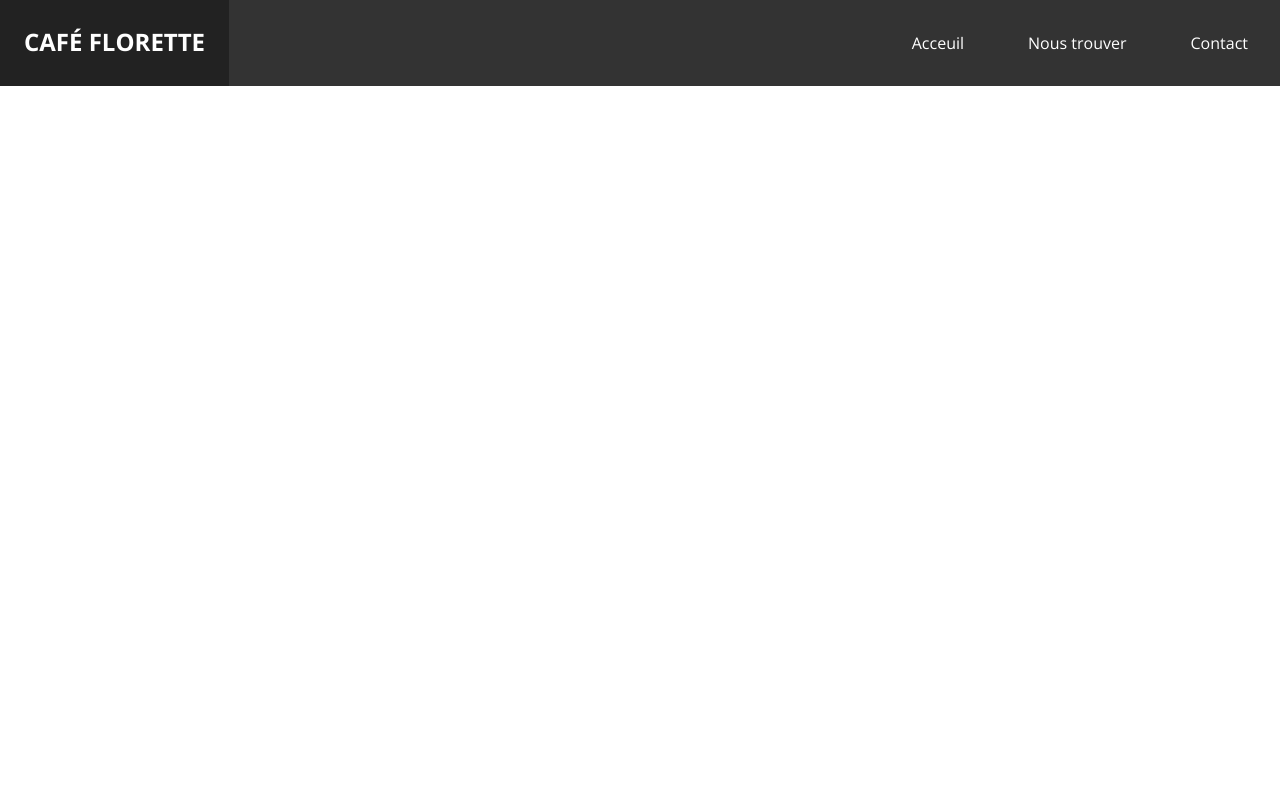
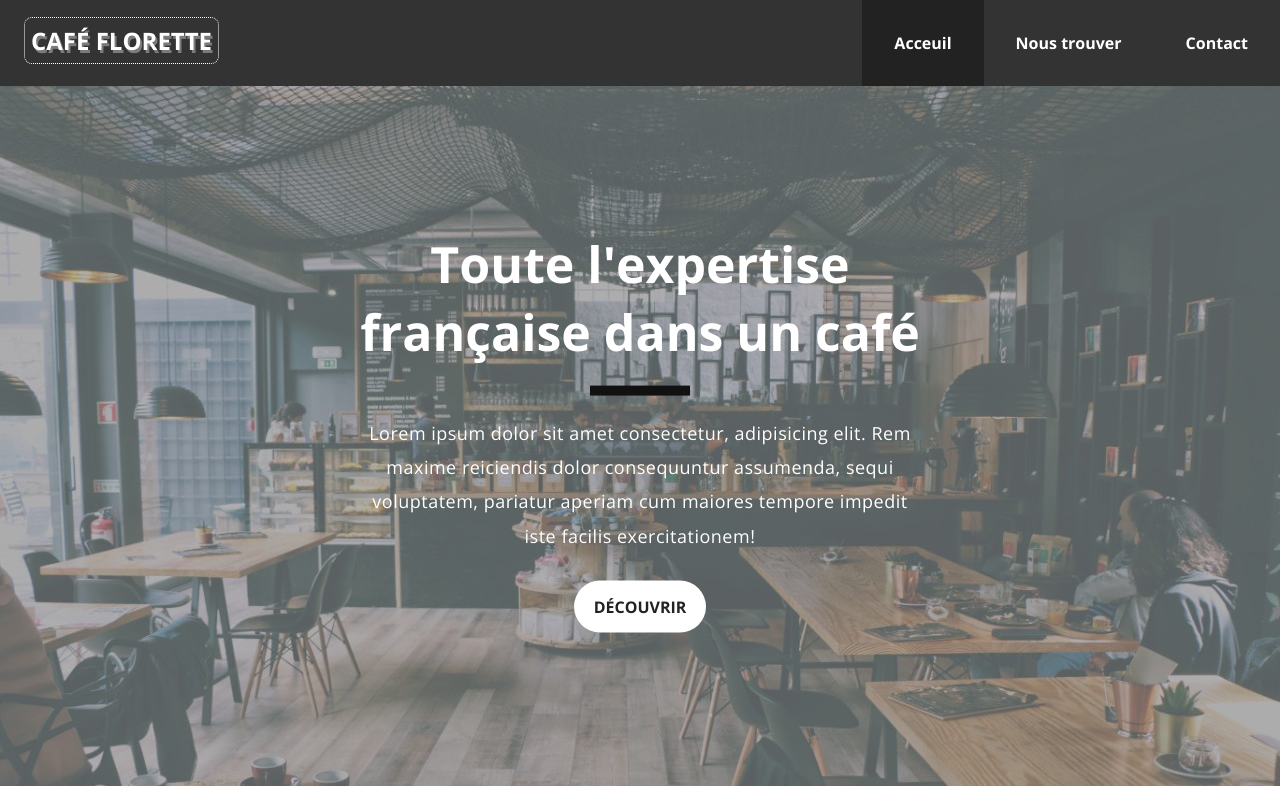
Before and after one commit to letotor/cafe-florette, a plain HTML site: page index.html in a window 1280 px wide. Drawn offline with nearby package versions, Linux system fonts and the light colour scheme.

Commit message:
ajout hero ch35

```diff
--- a/assets/css/style.css
+++ b/assets/css/style.css
@@ -9,20 +9,32 @@ Reset CSS
     box-sizing: border-box;
 
 }
+/**
+* general
+**/
 html,body{
      font-family: 'Open Sans', sans-serif;
 }
+
 a {
     text-decoration: none;
     color:#222;
+    font-size: 1em;
+    font-weight: 700;
+}
+
+p{
+    margin-bottom: 10px;
 }
 
 
-/**
-* general
-**/
 li {
     list-style: none;
+}
+
+.my-10{
+    margin-top: 10px;
+    margin-bottom: 10px;
 }
 
 
@@ -47,8 +59,9 @@ li {
 
 
 .header nav h1 {
-    line-height: 1.5em;
+    line-height: 1.em;
     text-transform: uppercase;
+    text-shadow: rgba(255, 255, 255, 0.356) 2px 3px;
     color: rgb(65, 163, 131);
     font-size: x-large;
     padding-top: 1em;
@@ -57,16 +70,24 @@ li {
 
 
 }
-
-
+.header nav h1 a {
+border: 1px dotted white;
+border-radius: 8px;
+padding: 6px;
+}
 .header nav a{
     color:white;
 }
+.header nav a:hover{
+    border: 1px dotted white;
+    border-radius: 3px;
+}
 
-.header  nav h1:hover,.header nav  a:hover{
+
+.header nav  a:hover{
     /* background-color: rgb(175, 57, 62); */
     background-color: #222;
-    /* padding:1em; */
+    /* padding: 2em; */
 }
 
 
@@ -83,7 +104,73 @@ li {
     /* border:2px solid blue; */
 }
 
-/* .header  nav h1:hover{
-    background-color:  lawngreen;
-    border-radius: 0px;
-} */
+.active{
+    background-color: #222;
+}
+
+
+/* Hero section vp-content*/
+.vp{
+    background-image: url('../images/cafe1.jpg');
+    width:100%;
+    height:700px;
+    background-repeat: no-repeat;
+    background-size: cover;
+    overflow: hidden;
+    margin: 0 auto;
+}
+
+.vp-content{
+    display: block;
+    max-width: 600px;
+    margin: auto;
+    padding:20px;
+    /* padding-top : 170px; */
+    position: relative;
+    top: 50%;
+    transform: translateY(-50%);
+
+    color: white;
+    text-align: center;
+}
+
+.vp-content h1{
+    font-size: 50px;
+    font-weight: 700;
+    margin: 0;
+}
+
+.vp-content p{
+    margin: 1em 0;
+    letter-spacing: 0.5px;
+    line-height: 1.9em;
+    font-size: 18px;
+}
+
+.vp-content .separator{
+    background-color: #111;
+    height: 10px;
+    width: 100px;
+    margin:20px auto;
+
+}
+.btn{
+    display: inline-block;
+    padding: 15px 20px;
+    font-weight: 700;
+    font-size: 16px;
+    border-radius: 30px;
+    border:none;
+}
+
+.btn-primary{
+    background-color: white;
+    color:#222;
+}
+.btn-primary:hover{
+    background-color: #222;
+    color:white;
+}
+a.btn{
+    text-transform: uppercase;
+}
--- a/index.html
+++ b/index.html
@@ -23,15 +23,26 @@
 
 			<ul class="right">
 				<li>
-					<a href="./index.html"> Acceuil </a>
+					<a class="active" href="./index.html"> Acceuil </a>
 					<a href="./where.html">Nous trouver</a>
 					<a href="./contact.html">Contact</a>
 				</li>
 			</ul>
-
-
 		</nav>
 	</header>
+
+	<section class="vp">
+		<div class="vp-content">
+			<h1>Toute l'expertise française dans un café</h1>
+			<div class="separator">
+			</div>
+			<p>Lorem ipsum dolor sit amet consectetur, adipisicing elit. Rem maxime reiciendis dolor consequuntur assumenda,
+				sequi voluptatem, pariatur aperiam cum maiores tempore impedit iste facilis exercitationem!
+			</p>
+
+			<a href="./where.html" class="btn btn-primary my-10">découvrir</a>
+		</div>
+	</section>
 </body>
 
 </html>
```
